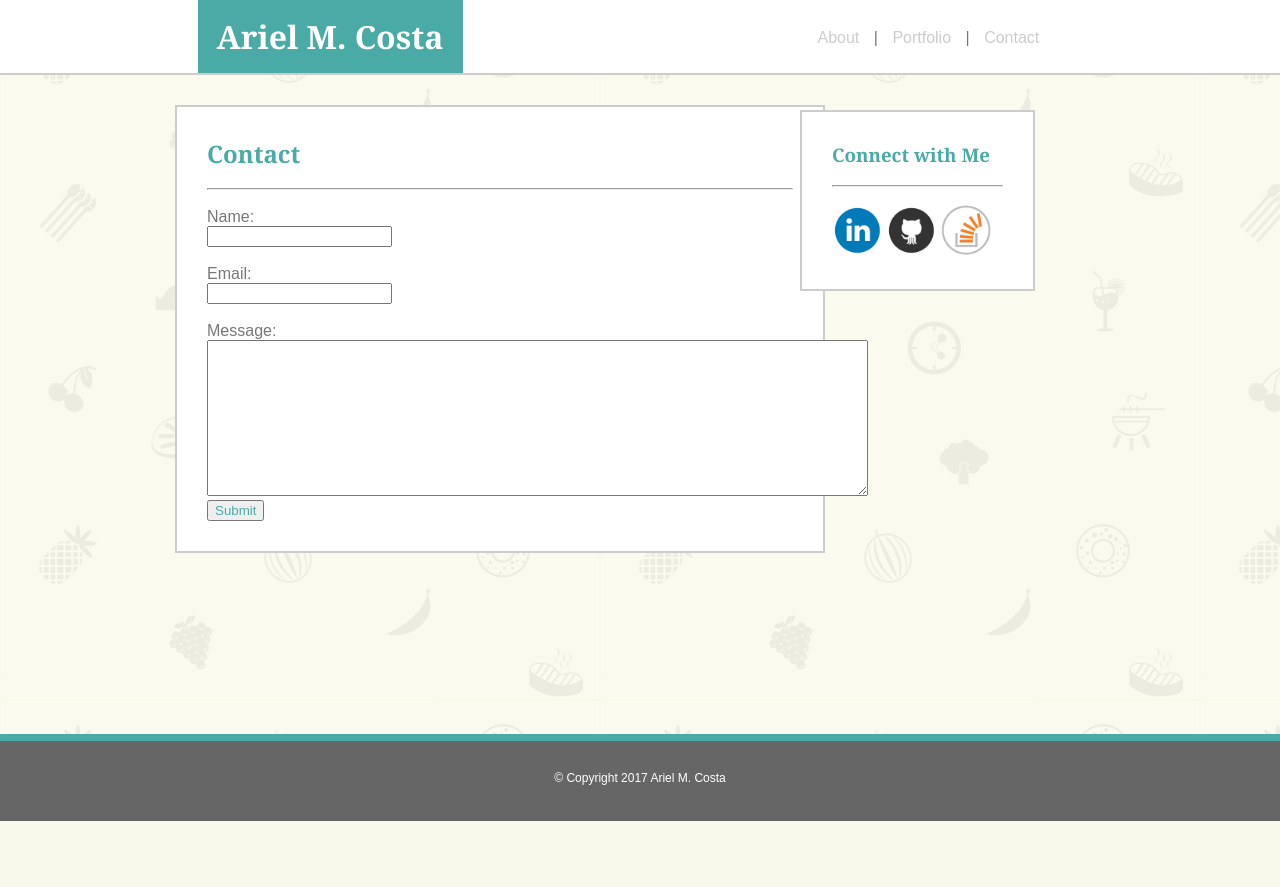
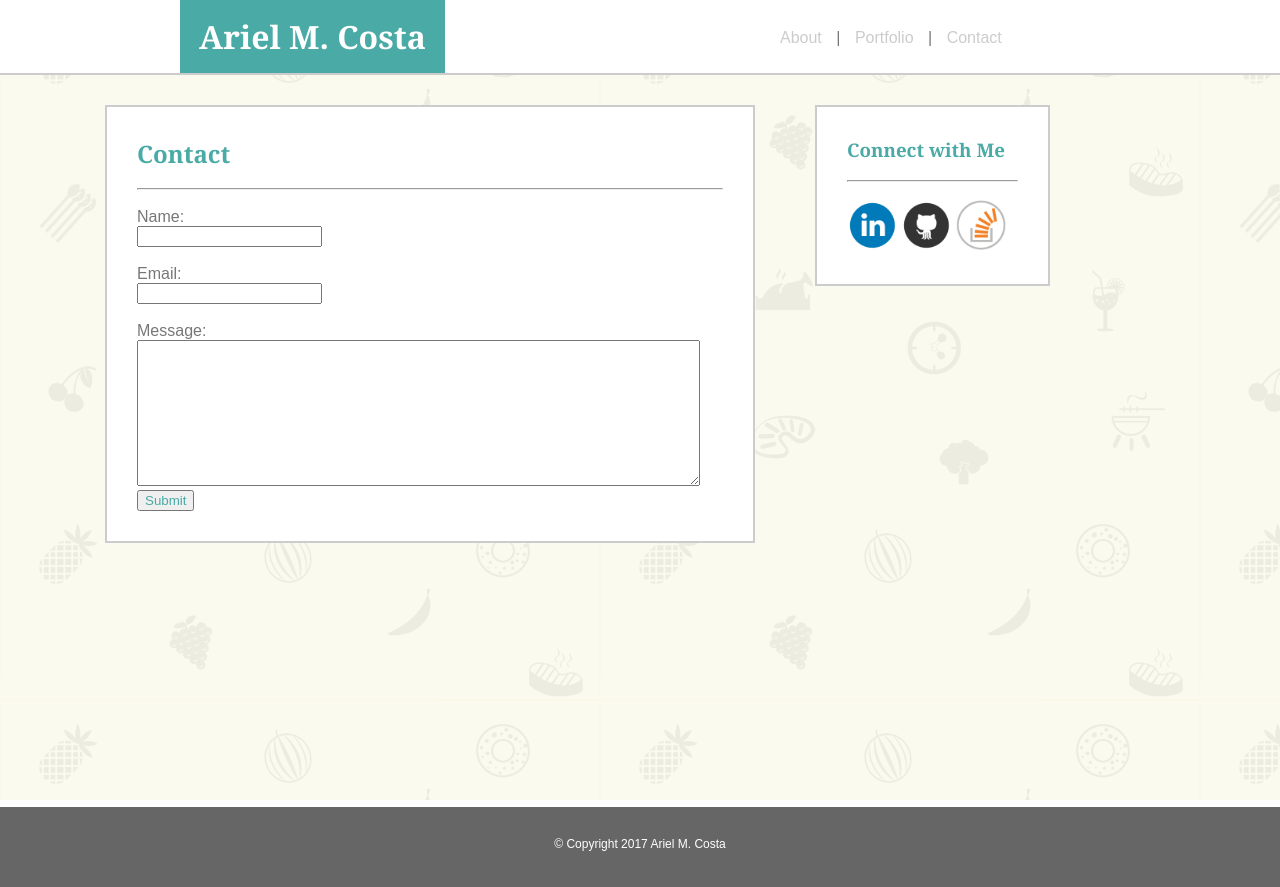
Before and after one commit to amcosta9/Basic-Portfolio, a PHP site: page /contact.html in a window 1280 px wide. Before the commit the page ends 821 px from the top, so only its background shows below. Run offline with PHP 8.4, Linux system fonts and the light colour scheme.

Commit message:
changed positioning of content divs to make responsive

```diff
--- a/assets/css/style.css
+++ b/assets/css/style.css
@@ -27,7 +27,6 @@ header {
 	width: 960px;
 	height: 100%;
 	margin: 0 auto;
-	padding-left: 75px;
 }
 
 /*heading - Ariel M. Costa*/
@@ -36,6 +35,7 @@ header {
 	border: #cccccc;
 	position: relative;
 	float: left;
+	left: 20px;
 	line-height: 73px;
 	width: 265px;
 	text-align: center;
@@ -94,10 +94,6 @@ h2, h3 {
 	font-family: "Georgia", Times, "Times New Roman", serif;
 }
 
-div {
-	clear: both;
-}
-
 /*profile picture*/
 .profile {
 	clear: both;
@@ -135,44 +131,27 @@ div {
 .container {
 	background-color: #ffffff;
 	padding: 30px;
-	width: 586px;
+	width: 55%;
+	max-width: 586px;
 	float: left;
 	border: solid 2px #cccccc;
-	margin-top: 30px;
-	margin-left: 175px;
+	margin: 30px 0px 30px 50px;
 }
 
 /*connect with me section*/
 /*is there a way to center images in a div?*/
 .connect {
-	width: 171px;
-	float: right;
+	margin-top: 30px;
+	margin-left: 60px;
+	width: 34%;
+	float: left;
 	background-color: #ffffff;
     border: solid 2px #cccccc;
     padding: 30px;
+    max-width: 171px;
 }
 
-/*connect section on index page - these broken out to set specific positions- is this the best way?*/
-#indexconnect {
-    position: relative;
-    bottom: 346px;
-    right: 245px;
-}
 
-/*connect section contact page*/
-/*this is slightly lower than the other pages, but less than 1px?*/
-#contactconnect {
-	position: relative;
-    bottom: 443px;
-    right: 245px;
-}
-
-/*connect section portfolio page*/
-#portfolioconnect {
-	position: relative;
-    bottom: 795px;
-    right: 245px;
-}
 
 /*connect with me logo images*/
 .thumbnail {
@@ -186,7 +165,10 @@ input, textarea {
 	color: #4aaaa5;
 }
 
-
+textarea {
+	min-height: 140px;
+	width: 95%;
+}
 
 /*footer css*/
 /*DANGER - copied some of this css for sticky footer and don't know exactly what it does*/
@@ -204,9 +186,15 @@ html, body {
 	width: 100%;
 	min-height: 100%;
 	height: auto !important;
-	margin: 0 auto -80px;
+
 }
 /*end of danger*/
+
+/*surrounds both contact and connect*/
+.wrapper {
+	margin: 0 auto;
+	max-width: 1170px;
+}
 
 .footer {
 	width: 100%;
@@ -215,7 +203,7 @@ html, body {
 	text-align: center;
 	border-top-style: solid;
 	border-top-width: 7px;
-	border-top-color: #4aaaa5;
+	clear: both;
 }
 
 .copyright {
--- a/contact.html
+++ b/contact.html
@@ -29,6 +29,7 @@
 			</header>
 
 			<!--main content-->
+			<div class="wrapper">
 				<div class="container">
 
 					<h2>Contact</h2>
@@ -43,14 +44,14 @@
 							<input type="text" name="email"><br>
 							<br>
 						Message:<br>
-						<textarea name="Message" rows="10" cols="80"></textarea>
+							<textarea name="Message"></textarea>
 							<br>
 						<input type="submit" name="Submit">
 					</form>
 				</div> <!--end container div-->
 
 
-			<div class="connect" id="contactconnect">
+				<div class="connect">
 					<h3>Connect with Me</h3>
 					<br>
 					<hr>
@@ -62,6 +63,7 @@
 					<!--stackoverflow-->
 					<a href="http://stackoverflow.com/users/7239084/ariel-costa" target="_blank"><img class="thumbnail" src="assets/images/stackoverflow_icon.png" alt="Stack Overflow Icon"></a>
 				</div><!--end connect div-->
+			</div><!--end wrapper div-->
 			<div class="push"></div>
 		</div> <!--end content div-->
 		<div class="footer">
--- a/index.html
+++ b/index.html
@@ -31,6 +31,7 @@
 
 
 			<!--main content-->
+			<div class="wrapper">
 				<div class="container"> <!--this div surrounds about me section only-->
 					<h2>About Me</h2>
 					<br>
@@ -48,7 +49,7 @@
 					</p>
 				</div> <!--end container div-->
 
-			<div class="connect" id="indexconnect">
+				<div class="connect">
 					<h3>Connect with Me</h3>
 					<br>
 					<hr>
@@ -59,7 +60,7 @@
 
 					<a href="http://stackoverflow.com/users/7239084/ariel-costa" target="_blank"><img class="thumbnail" src="assets/images/stackoverflow_icon.png" alt="Stack Overflow Icon"></a>
 				</div> <!-- end connect div-->
-
+			</div> <!--end wrapper div-->
 
 			<!--body tag end here, or after footer?-->
 			<div class="push"></div>
```
Also changed, not shown: portfolio.html (+3 -4 lines). Lines whose indentation alone changed are shown as unchanged.
